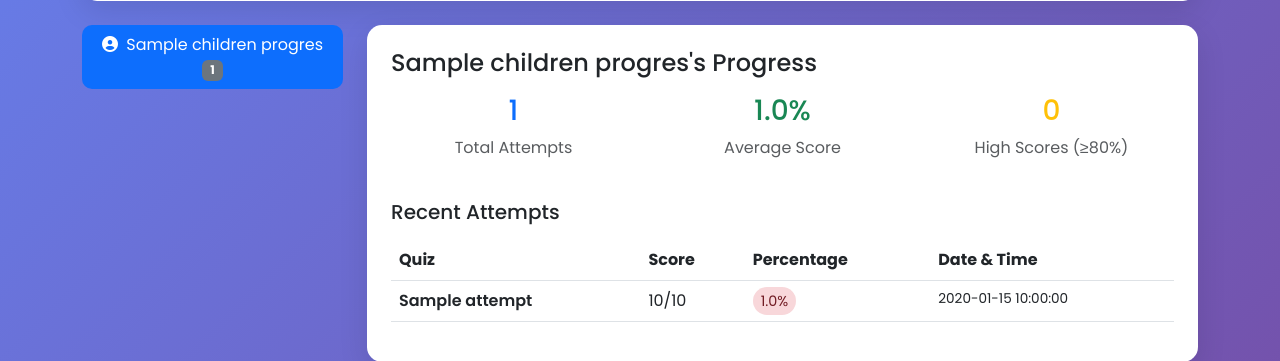
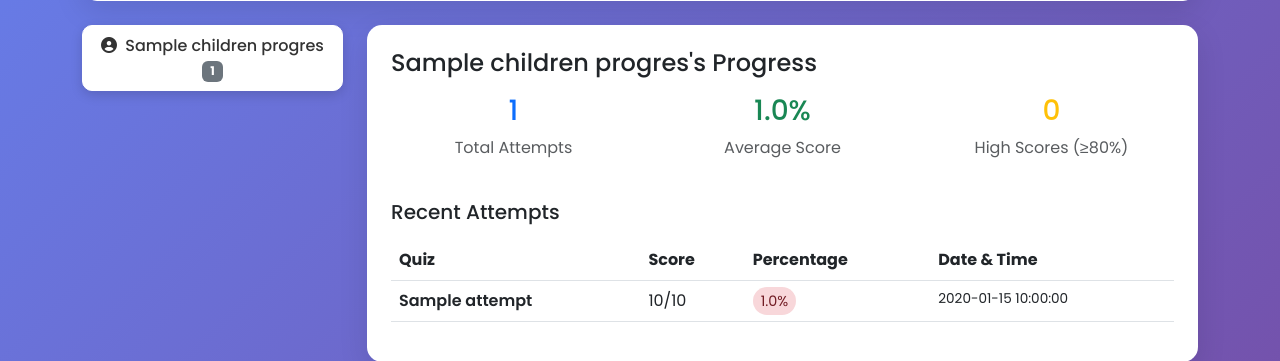
Before and after one commit to drunyd/quiz-app, a FastAPI app: template templates/admin_dashboard.html in a window 1280 px wide. Shown: the part 137-498 px from the top of the page. Run offline with FastAPI, Linux system fonts and the light colour scheme; the template is opened without the code that fills it: most values are stand-ins (such as "Sample title", 1, 10 or a date in 2020).

Commit message:
fix: improve inactive nav pill readability on admin dashboard

```diff
--- a/static/style.css
+++ b/static/style.css
@@ -478,6 +478,23 @@ body {
 /* ============================================
    DASHBOARD (admin + user)
    ============================================ */
+.nav-pills .nav-link {
+    color: white;
+    background: rgba(255, 255, 255, 0.15);
+    border: 1px solid rgba(255, 255, 255, 0.25);
+    font-weight: 500;
+}
+
+.nav-pills .nav-link:hover {
+    background: rgba(255, 255, 255, 0.25);
+}
+
+.nav-pills .nav-link.active {
+    background: white;
+    color: #333;
+    border-color: white;
+    box-shadow: 0 4px 12px rgba(0, 0, 0, 0.15);
+}
 .stat-card {
     background: linear-gradient(135deg, #667eea 0%, #764ba2 100%);
     color: white;
```
